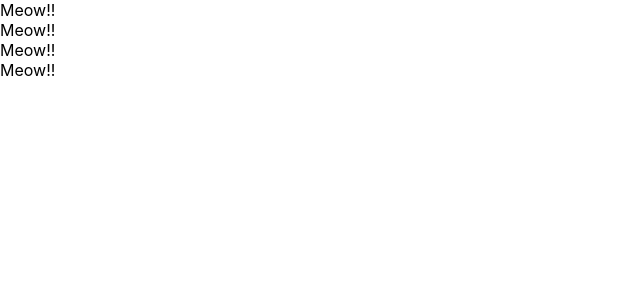
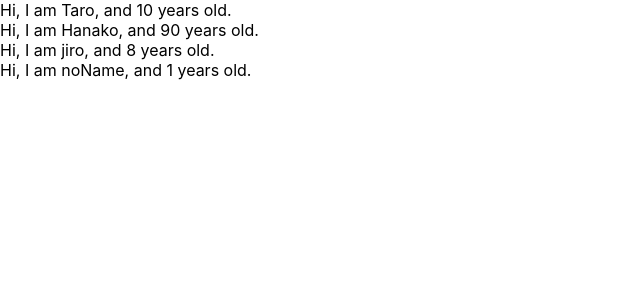
Before and after one commit to hak-chami/react_redux_app_udemy, a React (Create React App) app: page / in a window 1280 px wide. Shown: the top 300 px of the page, without its empty margins (0-640 px from the left). Built offline with nearby package versions, Linux system fonts and the light colour scheme.

Commit message:
learn props of component

```diff
--- a/src/App.js
+++ b/src/App.js
@@ -1,27 +1,29 @@
 import React from 'react';
 
-// function App() {
-//  return (
-//   <React.Fragment>
-//     <label htmlFor="bar">bar</label>
-//     <input type="text" onChange={() => { console.log("I am clicked.") }} />
-//   </React.Fragment>
-//   )
-// }
-
 const App = () => {
+  const profiles = [
+    { name: "Taro", age: 10 },
+    { name: "Hanako", age: 90 },
+    { name: "jiro", age: 8 },
+    { name: "noName" },
+  ]
   return (
     <div>
-      <Cat />
-      <Cat />
-      <Cat />
-      <Cat />
+      {
+        profiles.map((profile, index) => {
+          return <User key={index} name={profile.name} age={profile.age} />
+        })
+      }
     </div>
   )
 }
 
-const Cat = () => {
-  return <div>Meow!!</div>
+const User = (props) => {
+  return <div>Hi, I am {props.name}, and {props.age} years old.</div>
+}
+
+User.defaultProps = {
+  age: 1
 }
 
 export default App;
```
